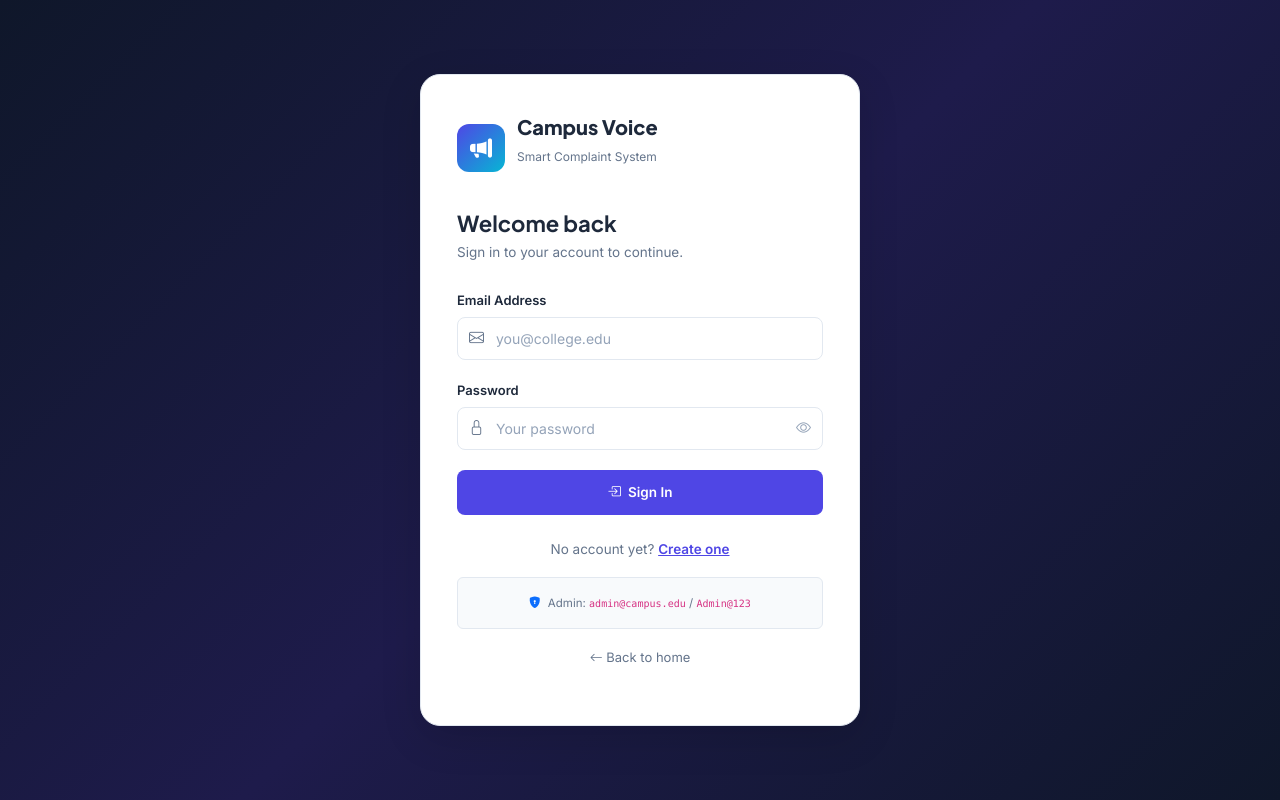
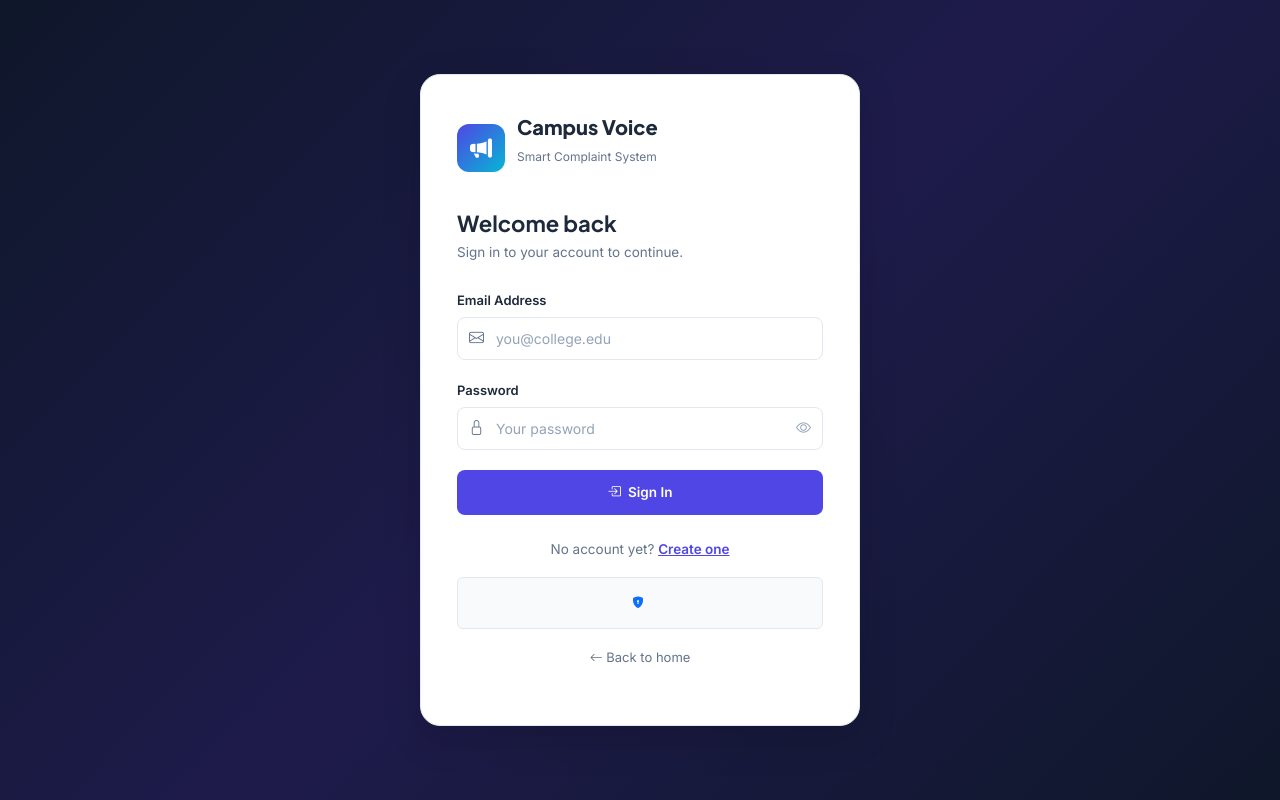
Before and after one commit to Bhavik0907/campus-voice-, a Flask app: page /login in a window 1280 px wide. Run offline with Flask 3, Linux system fonts and the light colour scheme; some libraries are stand-ins or nearby versions.

```diff
--- a/campus-voice/templates/login.html
+++ b/campus-voice/templates/login.html
@@ -67,7 +67,6 @@
     <div class="mt-3 p-3 rounded" style="background:#f8fafc;border:1px solid var(--border)">
       <p style="font-size:11.5px;color:var(--muted);margin:0;text-align:center">
         <i class="bi bi-shield-lock-fill text-primary me-1"></i>
-        Admin: <code>admin@campus.edu</code> / <code>Admin@123</code>
       </p>
     </div>
 
```
